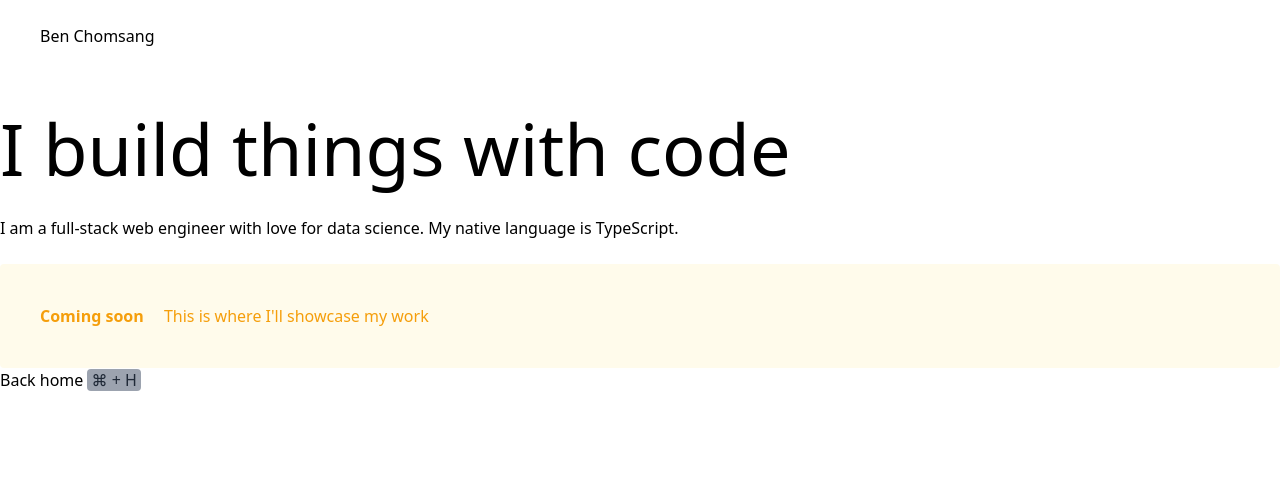
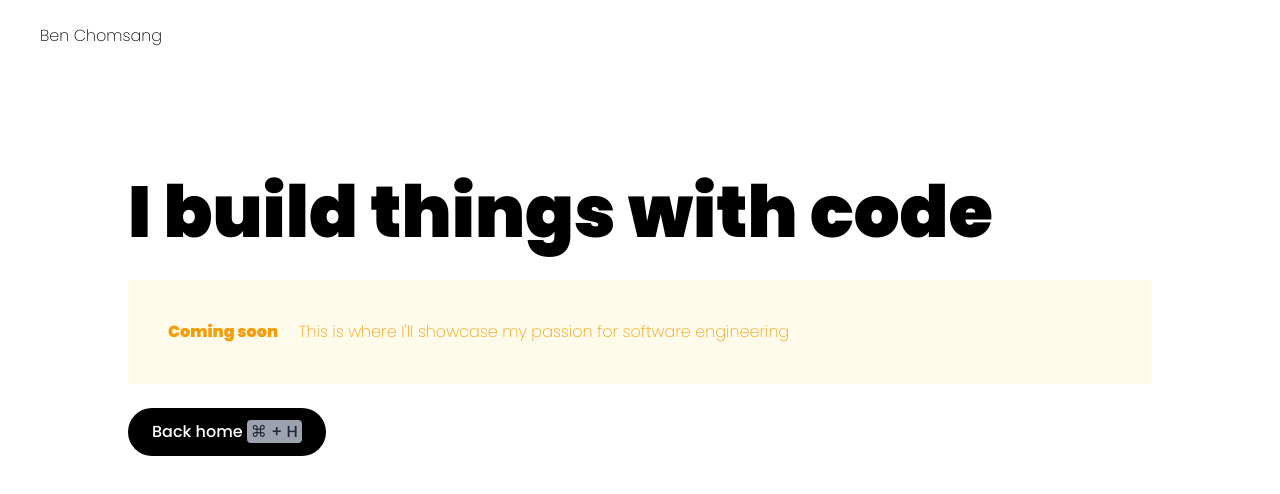
Before and after one commit to 1994benc/benchomsang-summer-2022, a Nuxt app: page /software in a window 1280 px wide. Shown: the top 494 px of the page. Built offline with nearby package versions, Linux system fonts and the light colour scheme.

Commit message:
organization clean up

```diff
--- a/components/BackHomeButton.vue
+++ b/components/BackHomeButton.vue
@@ -1,8 +1,10 @@
 <template>
-  <NuxtLink to="/"
-    ><button class="button">
-      Back home <KeyboardShortcutBadge label="⌘ + H" /></button
-  ></NuxtLink>
+  <div>
+    <NuxtLink to="/"
+      ><button class="button">
+        Back home <KeyboardShortcutBadge label="⌘ + H" /></button
+    ></NuxtLink>
+  </div>
 </template>
 
 <script>
--- a/layouts/default.vue
+++ b/layouts/default.vue
@@ -19,7 +19,7 @@ const handleUserKeyDown = function (e) {
     this.$router.push("/journey");
   } else if (e.key === "h" && e.metaKey) {
     this.$router.push("/");
-  } else if (e.key === 'd' && e.metaKey) {
+  } else if (e.key === "d" && e.metaKey) {
     this.$router.push("/contact");
   }
 };
@@ -34,5 +34,36 @@ export default {
     console.log("Default layout destroyed");
     window.removeEventListener("keydown", handleUserKeyDown.bind(this));
   },
+  head() {
+    return {
+      title: "Ben Chomsang",
+    };
+  },
 };
 </script>
+
+<style>
+@import url("https://fonts.googleapis.com/css2?family=Poppins:ital,wght@0,200;0,500;0,900;1,100;1,400;1,900&family=Public+Sans:ital,wght@0,100;0,500;0,900;1,100;1,400;1,900&display=swap");
+
+html {
+  font-family: "Poppins", sans-serif;
+  font-weight: 200;
+}
+
+h1,
+h2 {
+  font-weight: 900;
+}
+
+.button {
+  @apply px-6 py-3 bg-black text-white rounded-full;
+}
+
+.container {
+  @apply p-16 rounded-xl mx-auto max-w-6xl;
+}
+
+.form {
+  @apply px-6 py-3 bg-white rounded-lg border focus:border-black focus:outline-none;
+}
+</style>
--- a/pages/index.vue
+++ b/pages/index.vue
@@ -9,28 +9,3 @@ export default Vue.extend({
   name: "IndexPage",
 });
 </script>
-
-<style>
-@import url("https://fonts.googleapis.com/css2?family=Poppins:ital,wght@0,200;0,500;0,900;1,100;1,400;1,900&family=Public+Sans:ital,wght@0,100;0,500;0,900;1,100;1,400;1,900&display=swap");
-
-html {
-  font-family: "Poppins", sans-serif;
-  font-weight: 200;
-}
-
-h1, h2 {
-  font-weight: 900;
-}
-
-.button {
-  @apply px-6 py-3 bg-black text-white rounded-full;
-}
-
-.container {
-  @apply p-16 rounded-xl mx-auto max-w-6xl;
-}
-
-.form {
-  @apply px-6 py-3 bg-white rounded-lg border focus:border-black focus:outline-none;
-}
-</style>
--- a/pages/software.vue
+++ b/pages/software.vue
@@ -2,11 +2,9 @@
   <div class="container">
     <h1 class="text-7xl">I build things with code</h1>
     <div class="my-8 space-y-6">
-      <div>
-        I am a full-stack web engineer with love for data science. My native
-        language is TypeScript.
-      </div>
-      <ComingSoonMessage message="This is where I'll showcase my work" />
+      <ComingSoonMessage
+        message="This is where I'll showcase my passion for software engineering"
+      />
       <BackHomeButton />
     </div>
   </div>
```
